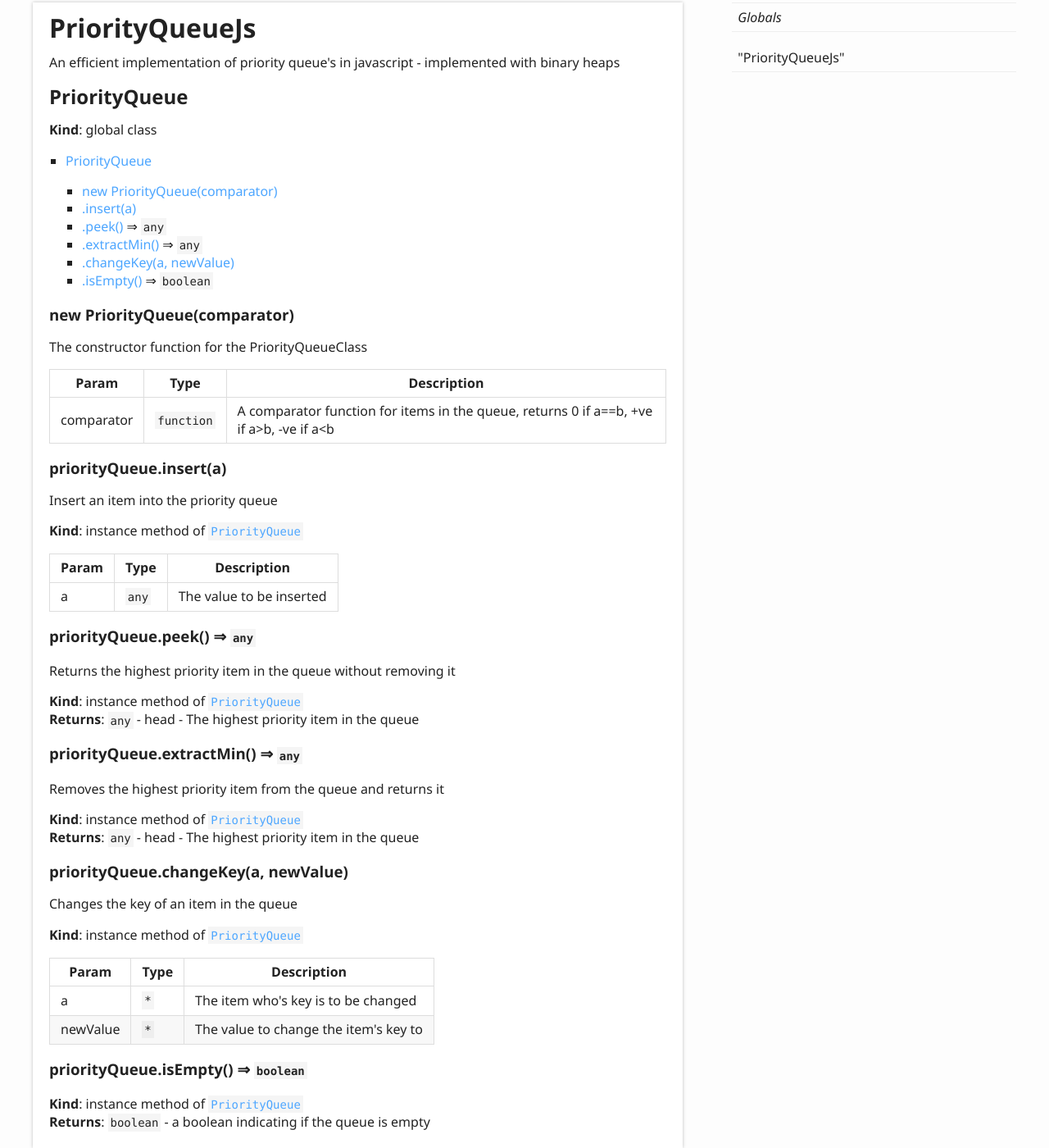
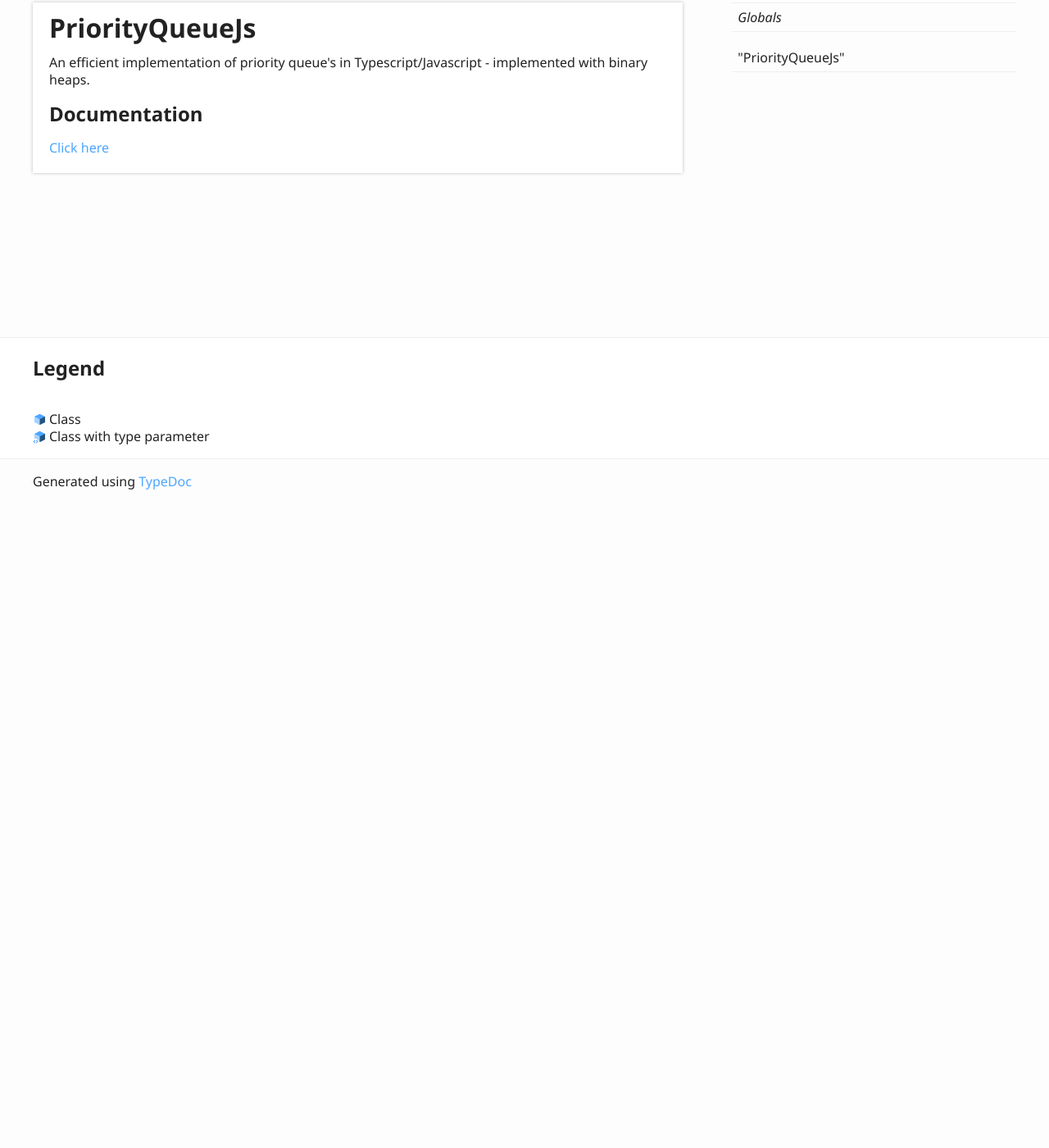
Before and after one commit to rafilevy/PriorityQueueJs, a website: page docs/index.html in a window 1280 px wide. Shown: the part 192-1592 px from the top of the page at 82% size. After the commit the page ends 806 px from the top, so only its background shows below. Drawn offline with Linux system fonts and the light colour scheme.

Commit message:
Updated docs

```diff
--- a/docs/index.html
+++ b/docs/index.html
@@ -67,102 +67,11 @@
 				<a href="#priorityqueuejs" id="priorityqueuejs" style="color: inherit; text-decoration: none;">
 					<h1>PriorityQueueJs</h1>
 				</a>
-				<p>An efficient implementation of priority queue&#39;s in javascript - implemented with binary heaps</p>
-				<p><a name="PriorityQueue"></a></p>
-				<a href="#priorityqueue" id="priorityqueue" style="color: inherit; text-decoration: none;">
-					<h2>PriorityQueue</h2>
+				<p>An efficient implementation of priority queue&#39;s in Typescript/Javascript - implemented with binary heaps.</p>
+				<a href="#documentation" id="documentation" style="color: inherit; text-decoration: none;">
+					<h2>Documentation</h2>
 				</a>
-				<p><strong>Kind</strong>: global class  </p>
-				<ul>
-					<li><a href="#PriorityQueue">PriorityQueue</a><ul>
-							<li><a href="#new_PriorityQueue_new">new PriorityQueue(comparator)</a></li>
-							<li><a href="#PriorityQueue+insert">.insert(a)</a></li>
-							<li><a href="#PriorityQueue+peek">.peek()</a> ⇒ <code>any</code></li>
-							<li><a href="#PriorityQueue+extractMin">.extractMin()</a> ⇒ <code>any</code></li>
-							<li><a href="#PriorityQueue+changeKey">.changeKey(a, newValue)</a></li>
-							<li><a href="#PriorityQueue+isEmpty">.isEmpty()</a> ⇒ <code>boolean</code></li>
-						</ul>
-					</li>
-				</ul>
-				<p><a name="new_PriorityQueue_new"></a></p>
-				<a href="#new-priorityqueuecomparator" id="new-priorityqueuecomparator" style="color: inherit; text-decoration: none;">
-					<h3>new PriorityQueue(comparator)</h3>
-				</a>
-				<p>The constructor function for the PriorityQueueClass</p>
-				<table>
-					<thead>
-						<tr>
-							<th>Param</th>
-							<th>Type</th>
-							<th>Description</th>
-						</tr>
-					</thead>
-					<tbody><tr>
-							<td>comparator</td>
-							<td><code>function</code></td>
-							<td>A comparator function for items in the queue, returns 0 if a==b, +ve if a&gt;b, -ve if a&lt;b</td>
-						</tr>
-				</tbody></table>
-				<p><a name="PriorityQueue+insert"></a></p>
-				<a href="#priorityqueueinserta" id="priorityqueueinserta" style="color: inherit; text-decoration: none;">
-					<h3>priorityQueue.insert(a)</h3>
-				</a>
-				<p>Insert an item into the priority queue</p>
-				<p><strong>Kind</strong>: instance method of <a href="#PriorityQueue"><code>PriorityQueue</code></a>  </p>
-				<table>
-					<thead>
-						<tr>
-							<th>Param</th>
-							<th>Type</th>
-							<th>Description</th>
-						</tr>
-					</thead>
-					<tbody><tr>
-							<td>a</td>
-							<td><code>any</code></td>
-							<td>The value to be inserted</td>
-						</tr>
-				</tbody></table>
-				<p><a name="PriorityQueue+peek"></a></p>
-				<a href="#priorityqueuepeek-⇒-any" id="priorityqueuepeek-⇒-any" style="color: inherit; text-decoration: none;">
-					<h3>priorityQueue.peek() ⇒ <code>any</code></h3>
-				</a>
-				<p>Returns the highest priority item in the queue without removing it</p>
-				<p><strong>Kind</strong>: instance method of <a href="#PriorityQueue"><code>PriorityQueue</code></a><br><strong>Returns</strong>: <code>any</code> - head - The highest priority item in the queue<br><a name="PriorityQueue+extractMin"></a></p>
-				<a href="#priorityqueueextractmin-⇒-any" id="priorityqueueextractmin-⇒-any" style="color: inherit; text-decoration: none;">
-					<h3>priorityQueue.extractMin() ⇒ <code>any</code></h3>
-				</a>
-				<p>Removes the highest priority item from the queue and returns it</p>
-				<p><strong>Kind</strong>: instance method of <a href="#PriorityQueue"><code>PriorityQueue</code></a><br><strong>Returns</strong>: <code>any</code> - head - The highest priority item in the queue<br><a name="PriorityQueue+changeKey"></a></p>
-				<a href="#priorityqueuechangekeya-newvalue" id="priorityqueuechangekeya-newvalue" style="color: inherit; text-decoration: none;">
-					<h3>priorityQueue.changeKey(a, newValue)</h3>
-				</a>
-				<p>Changes the key of an item in the queue</p>
-				<p><strong>Kind</strong>: instance method of <a href="#PriorityQueue"><code>PriorityQueue</code></a>  </p>
-				<table>
-					<thead>
-						<tr>
-							<th>Param</th>
-							<th>Type</th>
-							<th>Description</th>
-						</tr>
-					</thead>
-					<tbody><tr>
-							<td>a</td>
-							<td><code>*</code></td>
-							<td>The item who&#39;s key is to be changed</td>
-						</tr>
-						<tr>
-							<td>newValue</td>
-							<td><code>*</code></td>
-							<td>The value to change the item&#39;s key to</td>
-						</tr>
-				</tbody></table>
-				<p><a name="PriorityQueue+isEmpty"></a></p>
-				<a href="#priorityqueueisempty-⇒-boolean" id="priorityqueueisempty-⇒-boolean" style="color: inherit; text-decoration: none;">
-					<h3>priorityQueue.isEmpty() ⇒ <code>boolean</code></h3>
-				</a>
-				<p><strong>Kind</strong>: instance method of <a href="#PriorityQueue"><code>PriorityQueue</code></a><br><strong>Returns</strong>: <code>boolean</code> - a boolean indicating if the queue is empty</p>
+				<p><a href="https://rafilevy.github.io/PriorityQueueJs/">Click here</a></p>
 			</div>
 		</div>
 		<div class="col-4 col-menu menu-sticky-wrap menu-highlight">
```
Also changed, not shown: docs/classes/_priorityqueuejs_.priorityqueue.html (+11 -11 lines), docs/classes/_priorityqueuejs_.priorityqueueerror.html (+1 -1 lines).
